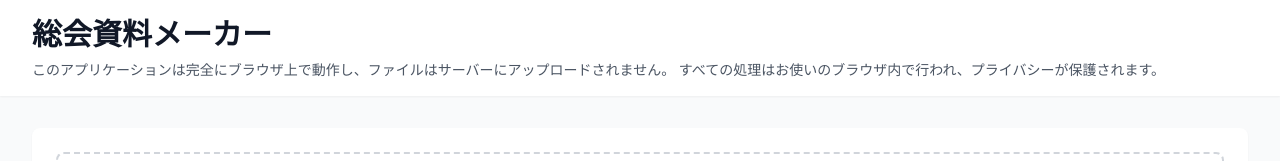
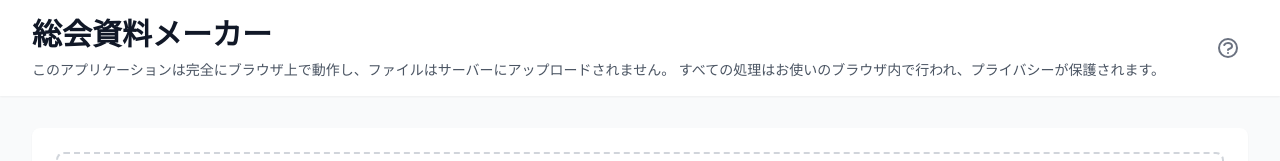
Before and after one commit to wadatch/sokai-siryo-maker, a React (Vite) app: page / in a window 1280 px wide. Shown: the top 161 px of the page. Built offline with nearby package versions, Linux system fonts and the light colour scheme.

Commit message:
依存関係に@tailwindcss/typographyとreact-markdownを追加し、tailwind.config.jsにtypographyプラグインを設定。App.tsxにヘルプページの表示機能を追加し、UIを改善。

```diff
--- a/package.json
+++ b/package.json
@@ -9,10 +9,12 @@
   },
   "dependencies": {
     "@pdf-lib/fontkit": "^1.1.1",
+    "@tailwindcss/typography": "^0.5.16",
     "pdf-lib": "^1.17.1",
     "pdfjs-dist": "^3.11.174",
     "react": "^18.2.0",
-    "react-dom": "^18.2.0"
+    "react-dom": "^18.2.0",
+    "react-markdown": "^10.1.0"
   },
   "devDependencies": {
     "@types/react": "^19.1.4",
--- a/src/App.tsx
+++ b/src/App.tsx
@@ -6,6 +6,7 @@ import { PDFDocument, rgb, StandardFonts } from "pdf-lib";
 import fontkit from "@pdf-lib/fontkit";
 import * as pdfjsLib from 'pdfjs-dist';
 import { copyrightInfo } from './config/copyright';
+import HelpPage from './components/HelpPage';
 
 // Google FontsからNoto Sans JPを読み込む
 const fontUrl = 'https://fonts.googleapis.com/css2?family=Noto+Sans+JP:wght@400&display=swap';
@@ -36,6 +37,7 @@ function App() {
   const [draggedFile, setDraggedFile] = useState<number | null>(null);
   const [pageNumberPosition, setPageNumberPosition] = useState<'bottom' | 'top'>('bottom');
   const [isProcessing, setIsProcessing] = useState(false);
+  const [showHelp, setShowHelp] = useState(false);
 
   const generateThumbnail = async (file: File): Promise<string> => {
     try {
@@ -322,11 +324,24 @@ function App() {
     <div className="min-h-screen bg-gray-50">
       <header className="bg-white shadow-sm">
         <div className="max-w-7xl mx-auto px-4 sm:px-6 lg:px-8 py-4">
-          <h1 className="text-2xl md:text-3xl font-bold text-gray-900">総会資料メーカー</h1>
-          <p className="text-sm text-gray-600 mt-2">
-            このアプリケーションは完全にブラウザ上で動作し、ファイルはサーバーにアップロードされません。
-            すべての処理はお使いのブラウザ内で行われ、プライバシーが保護されます。
-          </p>
+          <div className="flex justify-between items-center">
+            <div>
+              <h1 className="text-2xl md:text-3xl font-bold text-gray-900">総会資料メーカー</h1>
+              <p className="text-sm text-gray-600 mt-2">
+                このアプリケーションは完全にブラウザ上で動作し、ファイルはサーバーにアップロードされません。
+                すべての処理はお使いのブラウザ内で行われ、プライバシーが保護されます。
+              </p>
+            </div>
+            <button
+              onClick={() => setShowHelp(true)}
+              className="p-2 text-gray-500 hover:text-gray-700 focus:outline-none"
+              title="ヘルプ"
+            >
+              <svg className="w-6 h-6" fill="none" stroke="currentColor" viewBox="0 0 24 24">
+                <path strokeLinecap="round" strokeLinejoin="round" strokeWidth="2" d="M8.228 9c.549-1.165 2.03-2 3.772-2 2.21 0 4 1.343 4 3 0 1.4-1.278 2.575-3.006 2.907-.542.104-.994.54-.994 1.093m0 3h.01M21 12a9 9 0 11-18 0 9 9 0 0118 0z" />
+              </svg>
+            </button>
+          </div>
         </div>
       </header>
 
@@ -526,6 +541,26 @@ function App() {
           </div>
         </div>
       </main>
+
+      {showHelp && (
+        <div className="fixed inset-0 bg-black bg-opacity-50 z-50 flex items-center justify-center p-4">
+          <div className="bg-white rounded-lg shadow-xl max-w-4xl w-full max-h-[90vh] overflow-y-auto">
+            <div className="sticky top-0 bg-white border-b border-gray-200 p-4 flex justify-between items-center">
+              <h2 className="text-xl font-semibold text-gray-900">ヘルプ</h2>
+              <button
+                onClick={() => setShowHelp(false)}
+                className="text-gray-400 hover:text-gray-500 focus:outline-none"
+              >
+                <svg className="w-6 h-6" fill="none" stroke="currentColor" viewBox="0 0 24 24">
+                  <path strokeLinecap="round" strokeLinejoin="round" strokeWidth="2" d="M6 18L18 6M6 6l12 12" />
+                </svg>
+              </button>
+            </div>
+            <HelpPage />
+          </div>
+        </div>
+      )}
+
       <footer className="bg-white border-t border-gray-200 py-4">
         <div className="max-w-7xl mx-auto px-4 sm:px-6 lg:px-8">
           <p className="text-center text-sm text-gray-500">
--- /dev/null
+++ b/src/components/HelpPage.tsx
@@ -0,0 +1,21 @@
+import React, { useState, useEffect } from 'react';
+import ReactMarkdown from 'react-markdown';
+
+const HelpPage: React.FC = () => {
+  const [helpContent, setHelpContent] = useState<string>('');
+
+  useEffect(() => {
+    fetch('/sokai-siryo-maker/help.md')
+      .then(response => response.text())
+      .then(text => setHelpContent(text))
+      .catch(error => console.error('ヘルプページの読み込みに失敗しました:', error));
+  }, []);
+
+  return (
+    <div className="prose max-w-none p-6">
+      <ReactMarkdown>{helpContent}</ReactMarkdown>
+    </div>
+  );
+};
+
+export default HelpPage;
--- a/tailwind.config.js
+++ b/tailwind.config.js
@@ -3,5 +3,7 @@ module.exports = {
   theme: {
     extend: {},
   },
-  plugins: [],
+  plugins: [
+    require('@tailwindcss/typography'),
+  ],
 }
```
Also changed, not shown: 2 other files (tests, documents, lock files or other folders).
